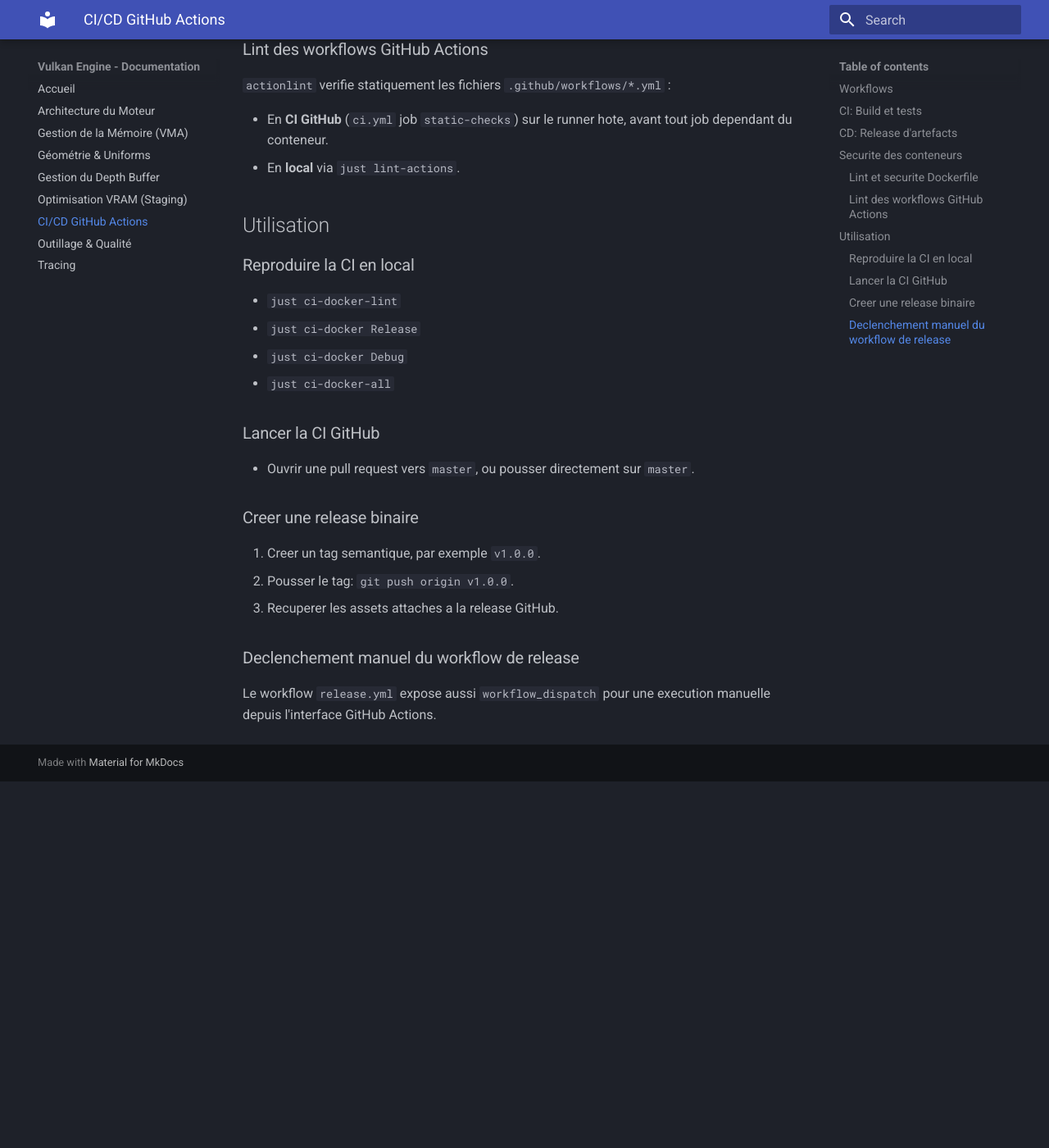
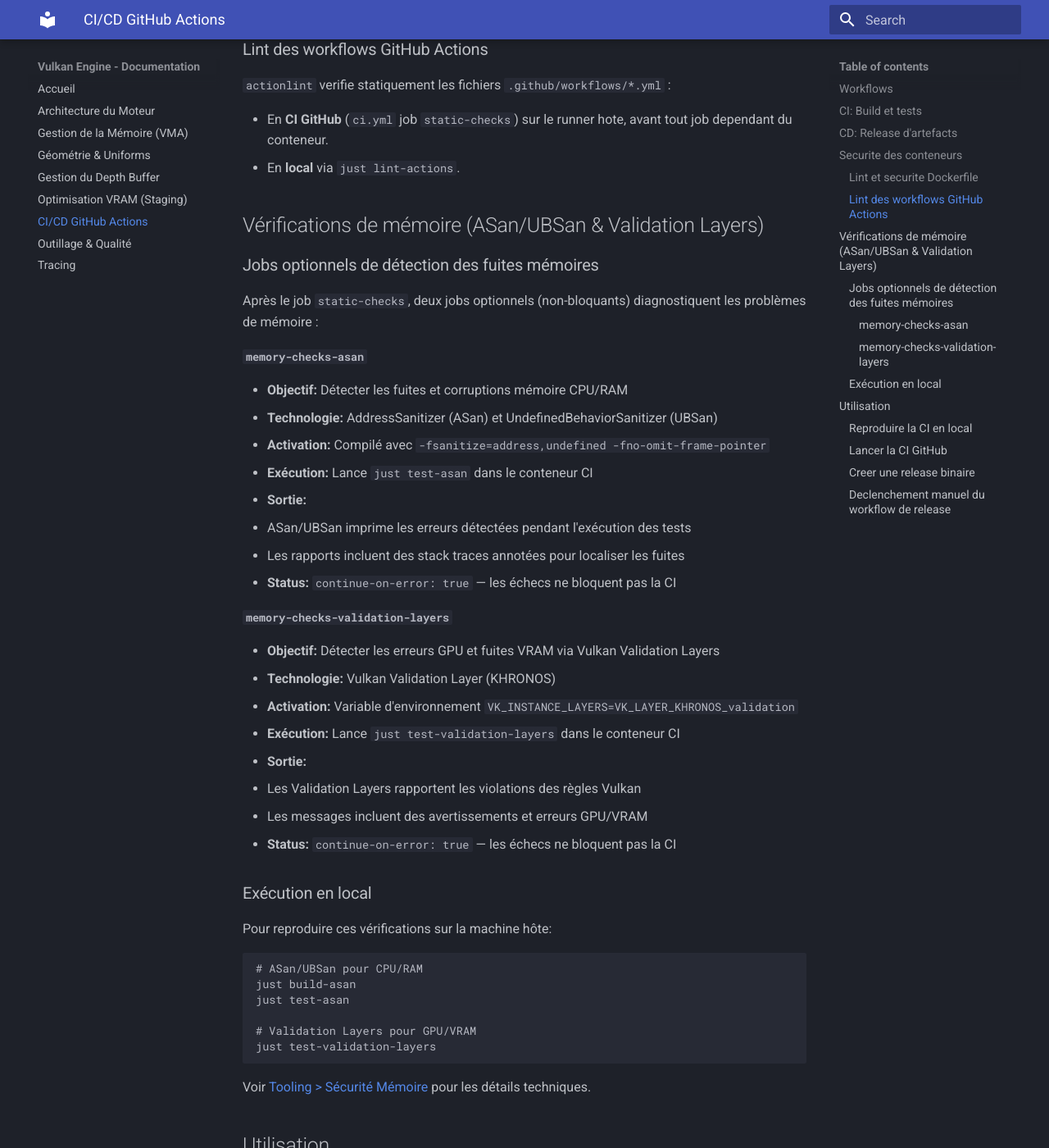
Before and after one commit to yoyonel/suckless-vulkan, an MkDocs documentation site: the page built from docs/ci_cd.md, in a window 1280 px wide and 1400 px high, scrolled down 1954 px. Shown: the whole window at 82% size. Built offline with MkDocs 1.6.1 and Material for MkDocs 9.7.7, drawn with Linux system fonts in a browser that asks for light colours; before the commit the page ends 2907 px from its top, so only the background shows below that.

Commit message:
ci: add optional memory safety checks (ASan/UBSan, Validation Layers)
- ci.yml: new memory-checks-asan and memory-checks-validation-layers jobs
- These run after static-checks but are non-blocking (continue-on-error: true)
- One detects CPU/RAM leaks via AddressSanitizer + UBSan
- One detects GPU/VRAM errors via Vulkan Validation Layers
- README.md: new Memory Safety section with quick-start commands
- docs/ci_cd.md: document both CI memory-check jobs and their role

````diff
--- a/docs/ci_cd.md
+++ b/docs/ci_cd.md
@@ -72,6 +72,49 @@
   dependant du conteneur.
 - En **local** via `just lint-actions`.
 
+## Vérifications de mémoire (ASan/UBSan & Validation Layers)
+
+### Jobs optionnels de détection des fuites mémoires
+
+Après le job `static-checks`, deux jobs optionnels (non-bloquants) diagnostiquent les problèmes de mémoire :
+
+#### `memory-checks-asan`
+
+- **Objectif:** Détecter les fuites et corruptions mémoire CPU/RAM
+- **Technologie:** AddressSanitizer (ASan) et UndefinedBehaviorSanitizer (UBSan)
+- **Activation:** Compilé avec `-fsanitize=address,undefined -fno-omit-frame-pointer`
+- **Exécution:** Lance `just test-asan` dans le conteneur CI
+- **Sortie:**
+  - ASan/UBSan imprime les erreurs détectées pendant l'exécution des tests
+  - Les rapports incluent des stack traces annotées pour localiser les fuites
+- **Status:** `continue-on-error: true` — les échecs ne bloquent pas la CI
+
+#### `memory-checks-validation-layers`
+
+- **Objectif:** Détecter les erreurs GPU et fuites VRAM via Vulkan Validation Layers
+- **Technologie:** Vulkan Validation Layer (KHRONOS)
+- **Activation:** Variable d'environnement `VK_INSTANCE_LAYERS=VK_LAYER_KHRONOS_validation`
+- **Exécution:** Lance `just test-validation-layers` dans le conteneur CI
+- **Sortie:**
+  - Les Validation Layers rapportent les violations des règles Vulkan
+  - Les messages incluent des avertissements et erreurs GPU/VRAM
+- **Status:** `continue-on-error: true` — les échecs ne bloquent pas la CI
+
+### Exécution en local
+
+Pour reproduire ces vérifications sur la machine hôte:
+
+```bash
+# ASan/UBSan pour CPU/RAM
+just build-asan
+just test-asan
+
+# Validation Layers pour GPU/VRAM
+just test-validation-layers
+```
+
+Voir [Tooling > Sécurité Mémoire](tooling.md#-s%C3%A9curit%C3%A9-m%C3%A9moire) pour les détails techniques.
+
 ## Utilisation
 
 ### Reproduire la CI en local
````
Also changed, not shown: README.md (+21 -0 lines), 1 other file.
